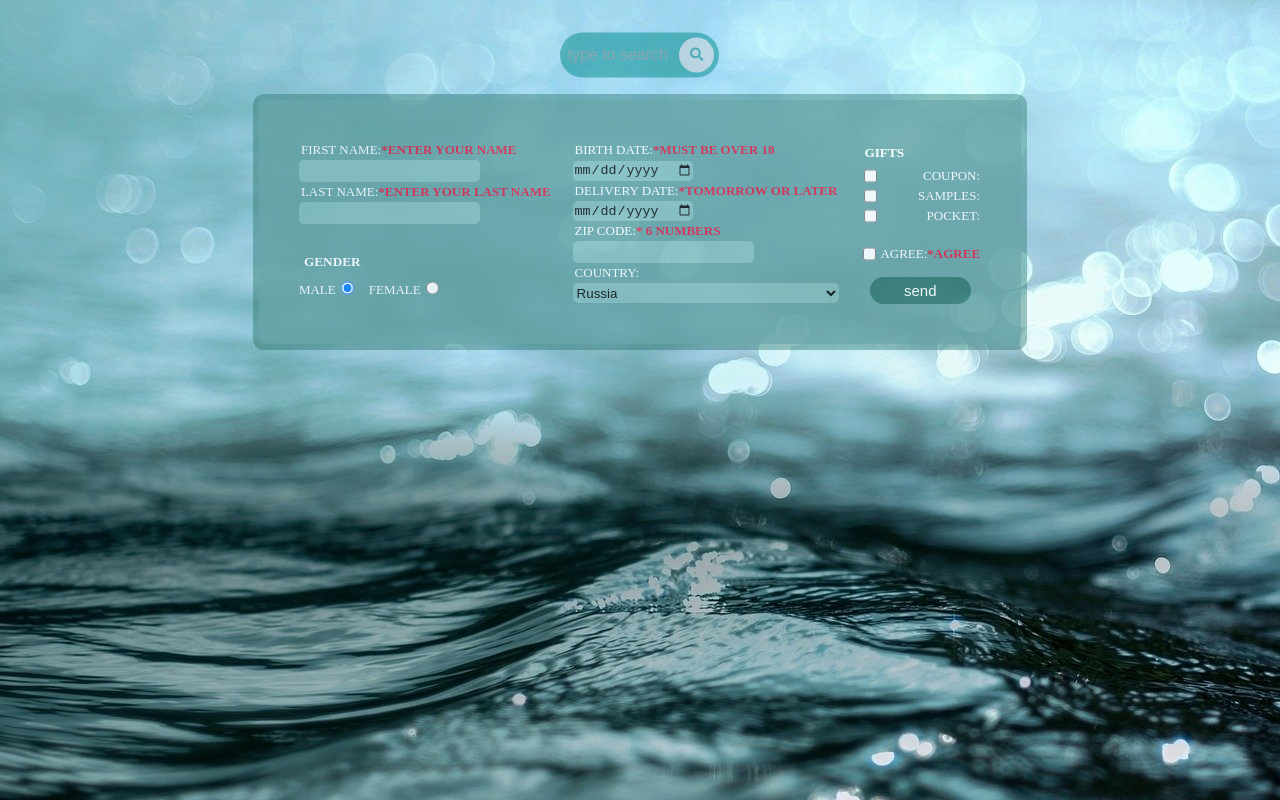
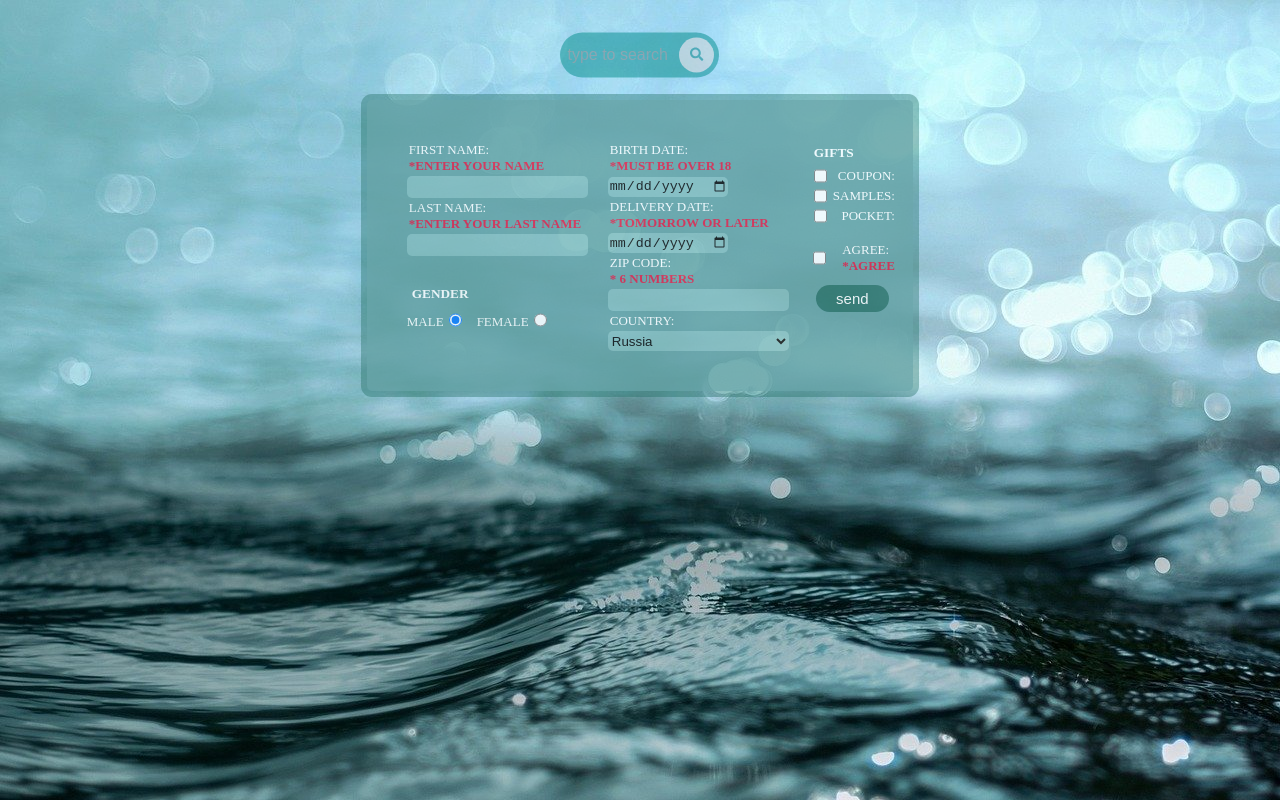
Before and after one commit to IanaLit/react, a React app: page / in a window 1280 px wide. Shown: the top 800 px of the page. Built offline with nearby package versions, Linux system fonts and the light colour scheme.

Commit message:
feat: change styles

```diff
--- a/src/components/card/card.scss
+++ b/src/components/card/card.scss
@@ -1,5 +1,5 @@
 .card {
-  min-width: 38vw;
+  width: 200px;
   //height: 250px;
   background-color: white;
   color: cadetblue;
--- a/src/components/form/form.scss
+++ b/src/components/form/form.scss
@@ -5,6 +5,8 @@
   padding: 30px;
   border-radius: 5px;
   box-shadow: 0px 0px 0px 6px rgba(35, 110, 100, 0.5);
+  width: 38vw;
+  justify-content: space-between;
 }
 .form-button {
   display: flex;
@@ -20,6 +22,8 @@
   }
   p {
     margin: 2px;
+    display: flex;
+    flex-direction: column;
   }
   select {
     width: -webkit-fill-available;
--- a/src/components/form/form.tsx
+++ b/src/components/form/form.tsx
@@ -159,7 +159,6 @@ export const Form = ({ setFormValues }:{ setFormValues: any }) => {
         <label htmlFor="country" className="label">
           <p>
             Country:
-            {/* {(errors as errorStateInterface)?.address === '' && <span className='error'>*address</span>} */}
           </p>
           <select className="select" name="country" value="country" onChange={(event) => setCountry(event.target.value)}>
             <option>Russia</option>
@@ -175,21 +174,18 @@ export const Form = ({ setFormValues }:{ setFormValues: any }) => {
           <label htmlFor="coupon" className="label">
             <p>
               Coupon:
-              {/* {(errors as errorStateInterface)?.agree === '' && <span className='error'>*agree</span>} */}
             </p>
             <input type="checkbox" checked={coupon} name="coupon" onChange={() => setCoupon((prev) => !prev)} />
           </label>
           <label htmlFor="samples" className="label">
             <p>
               Samples:
-              {/* {(errors as errorStateInterface)?.agree === '' && <span className='error'>*agree</span>} */}
             </p>
             <input type="checkbox" checked={samples} name="samples" onChange={() => setSamples((prev) => !prev)} />
           </label>
           <label htmlFor="pocket" className="label">
             <p>
               Pocket:
-              {/* {(errors as errorStateInterface)?.agree === '' && <span className='error'>*agree</span>} */}
             </p>
             <input type="checkbox" checked={pocket} name="pocket" onChange={() => setPocket((prev) => !prev)} />
           </label>
```
